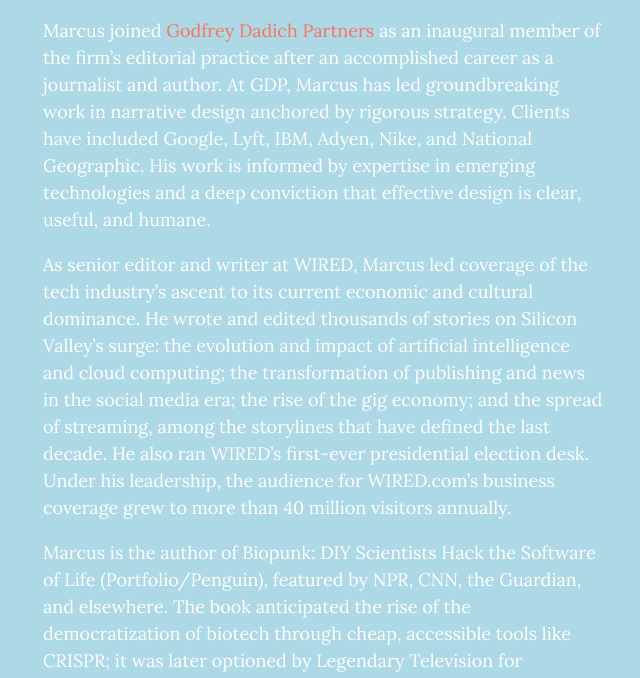
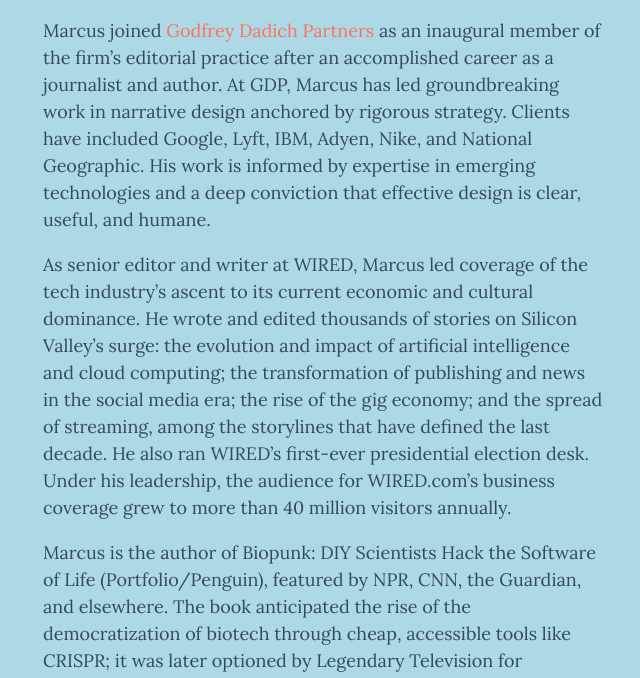
Before and after one commit to MarcusWohlsen/marcuswohlsen.github.io, a plain HTML site: page index.html in a window 1280 px wide. Shown: the part 118-796 px from the top of the page, without its empty margins (317-957 px from the left). Drawn offline with Linux system fonts and the light colour scheme.

Commit message:
Changed font color

```diff
--- a/stylesheets/style.css
+++ b/stylesheets/style.css
@@ -1,5 +1,5 @@
 body {
-	color: white;
+	color: #334960;
 	background-color: lightblue;
 	font-family: Lora;
 	font-size: 18px;
@@ -11,6 +11,7 @@
 header {
 	padding: 40px 0 20px 40px;
 	display: block;
+	color: white;
 }
 
 h1 {
```
